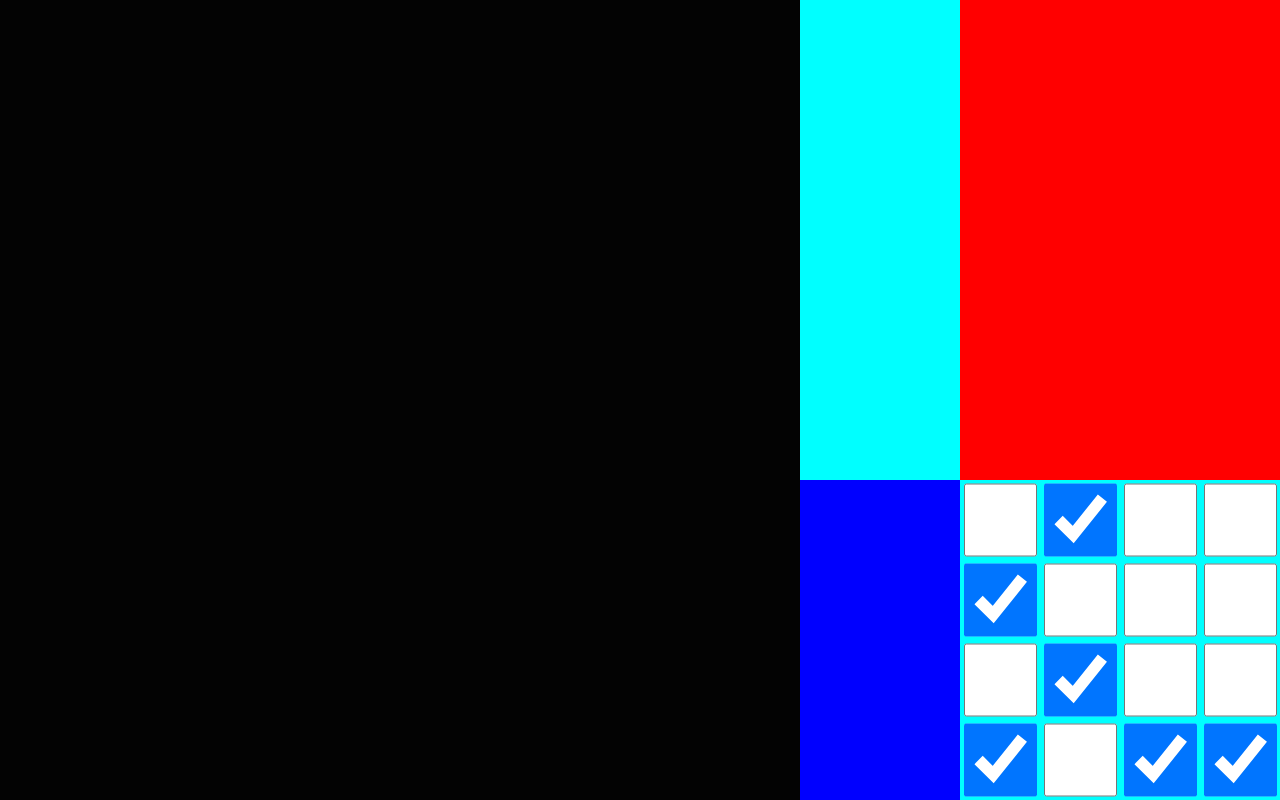
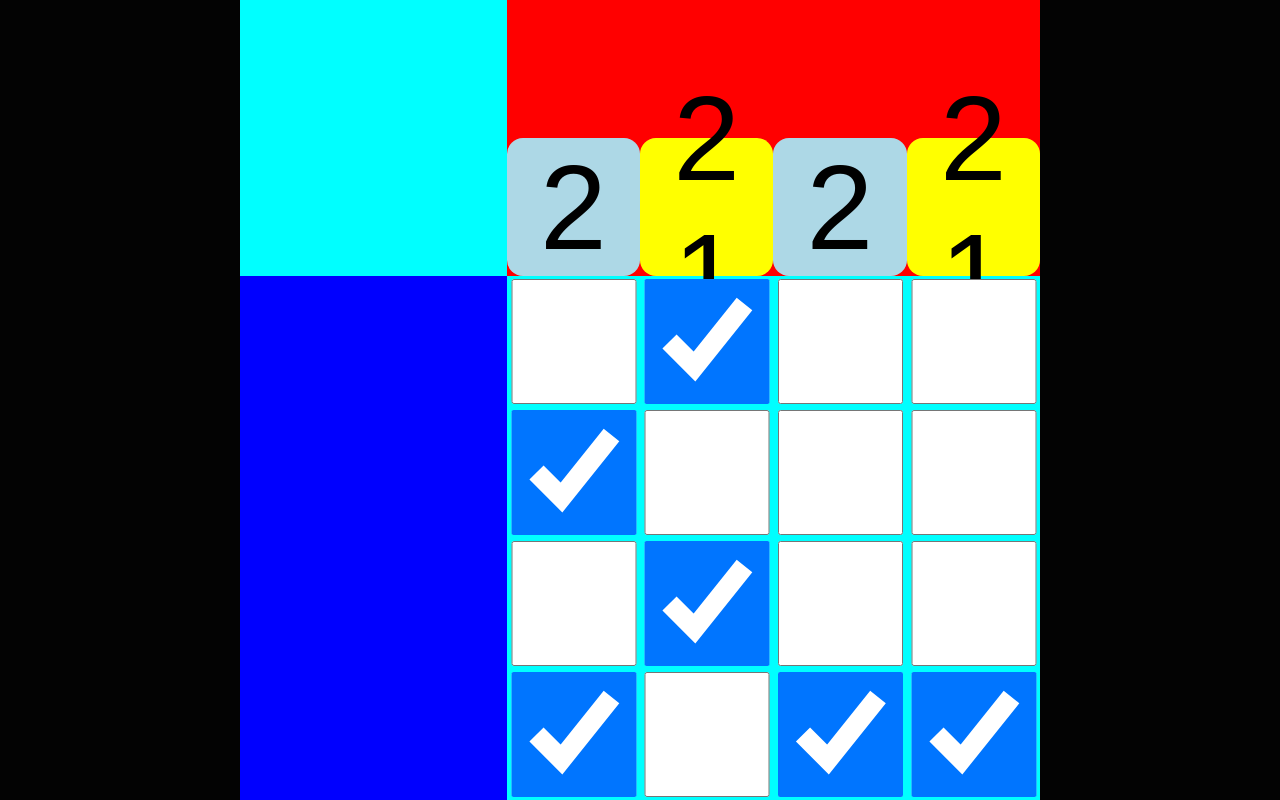
Before and after one commit to Wid-mo/nonograms-layout, a SvelteKit app: page / in a window 1280 px wide. Built offline with nearby package versions, Linux system fonts and the light colour scheme.

Commit message:
added column labels (without dynamic height)

```diff
--- a/src/routes/+page.svelte
+++ b/src/routes/+page.svelte
@@ -14,11 +14,12 @@
 		if (!labels.length) return [0];
 		return labels;
 	};
-	// $: labels =
-	$: maxNumberOfLabelsForRows = 6;
-	$: maxNumberOfLabelsForColumns = 2;
-	$: maxWidth = maxNumberOfLabelsForColumns +  cellsInRow;
-	$: maxHeight = maxNumberOfLabelsForRows +  cellsInRow;
+	$: labelsForColumns = [[2], [2, 1], [2], [2, 1]];
+	$: labelsForRows = [[2], [2, 1], [2], [2, 1]];
+	$: maxNumberOfLabelsForRows = Math.max(...labelsForColumns.map(({ length }) => length));
+	$: maxNumberOfLabelsForColumns = Math.max(...labelsForRows.map(({ length }) => length));
+	$: maxWidth = maxNumberOfLabelsForColumns + cellsInRow;
+	$: maxHeight = maxNumberOfLabelsForRows + cellsInRow;
 </script>
 
 <div
@@ -28,7 +29,15 @@
 	height: min(100cqh, calc(100cqi*{maxHeight}/{maxWidth}));"
 >
 	<div></div>
-	<div class="columnsLabels"></div>
+	<div class="columnsLabels">
+		{#each labelsForColumns as labelsGroup}
+			<div class="columnBlockWithLabels">
+				{#each labelsGroup as label}
+					<div>{label}</div>
+				{/each}
+			</div>
+		{/each}
+	</div>
 	<div class="rowsLabels"></div>
 	<div class="grid" style="grid-template: repeat({cellsInRow}, auto) / repeat({cellsInRow}, auto);">
 		{#each cells as cell}
@@ -41,19 +50,45 @@
 	.layout {
 		display: grid;
 		background-color: aqua;
-		position: relative;
-		bottom: 0;
-		right: 0;
+
+		& > .columnsLabels {
+			background-color: red;
+			display: flex;
+			justify-content: space-around;
+			align-items: flex-end;
+
+			& > .columnBlockWithLabels {
+				background-color: yellow;
+				height: 50%;
+				width: 100%;
+				border-radius: 2cqmin;
+				display: flex;
+				flex-direction: column;
+				align-items: center;
+				justify-content: center;
+
+				& > * {
+					width: 100%;
+					height: 100%;
+					display: flex;
+					justify-content: center;
+					align-items: center;
+					font-size: 15cqmin;
+					user-select: none;
+				}
+			}
+			& > .columnBlockWithLabels:nth-child(odd) {
+				background-color: lightblue;
+			}
+		}
+		& > .rowsLabels {
+			background-color: blue;
+		}
+		& > .grid {
+			display: grid;
+		}
 	}
-	.columnsLabels {
-		background-color: red;
-	}
-	.rowsLabels {
-		background-color: blue;
-	}
-	.grid {
-		display: grid;
-	}
+
 	:global(body) {
 		margin: 0;
 		padding: 0;
@@ -61,7 +96,8 @@
 		background-color: #030303;
 		height: 100vh;
 		display: flex;
-		align-items: end;
-		justify-content: end;
+		align-items: center;
+		justify-content: center;
+		font-family: Arial, sans-serif;
 	}
 </style>
```
